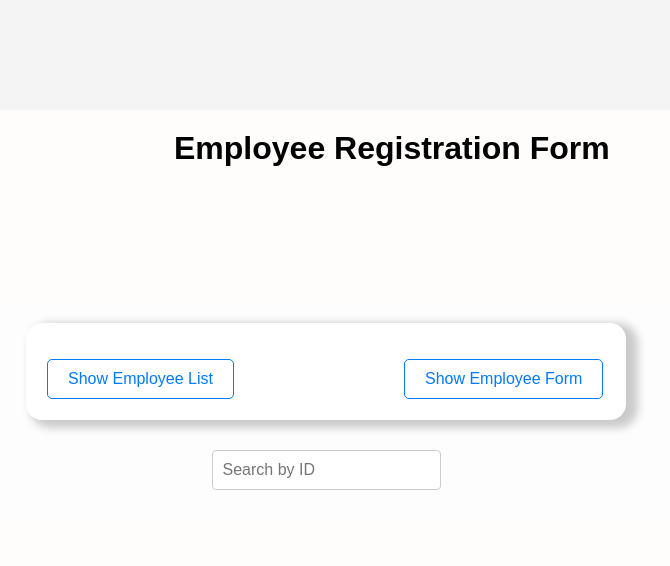
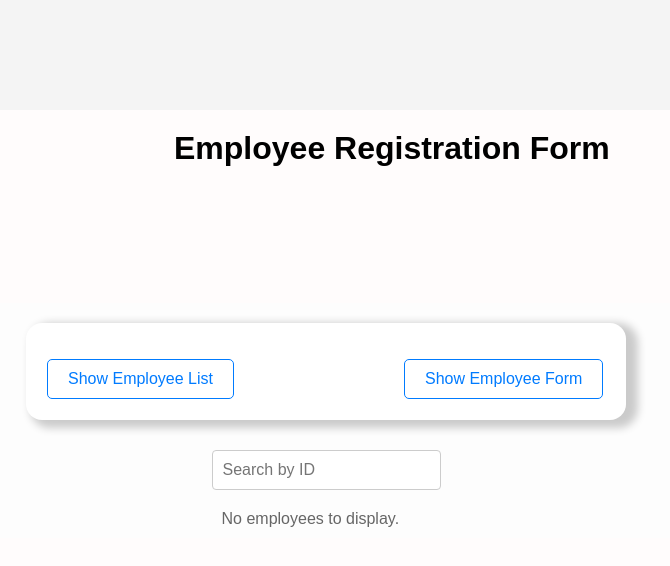
Before and after one commit to khanyajara/employee-registration, a React (Create React App) app: page /Home in a window 1280 px wide. Shown: the top 566 px of the page, without its empty margins (334-1004 px from the left). Built offline with nearby package versions, Linux system fonts and the light colour scheme.

Commit message:
pushing new changes

```diff
--- a/src/components/form.js
+++ b/src/components/form.js
@@ -144,6 +144,14 @@ function Form() {
     }
   };
 
+  if (showList  === 0) {
+    return (
+      <div>
+        No employees yet
+      </div>
+    );
+  }
+
   return (
     <div className="App">
       <div className='card'>
@@ -276,6 +284,7 @@ function Form() {
                 </div>
               </div>
             ))}
+            {employees.length === 0 && <p>No employees to display.</p>}
           </div>
         </div>
       )}
```
